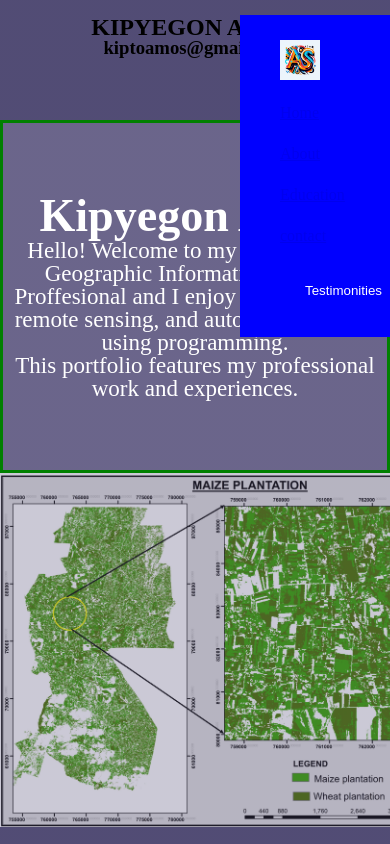
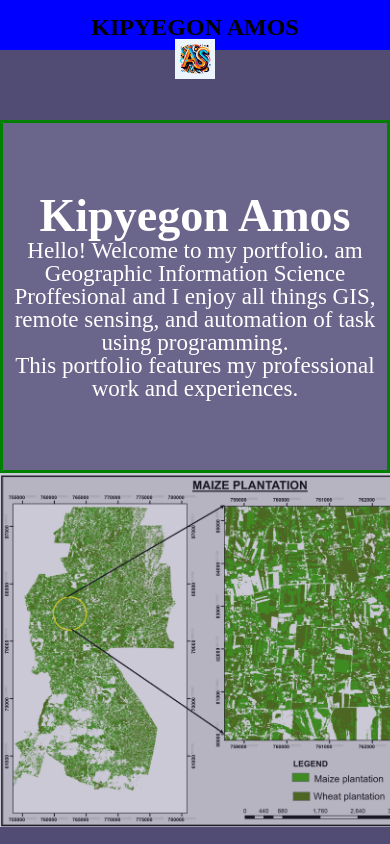
Before and after one commit to KIPYEGON2000/amos-portfolio, a React (Vite) app: page / in a window 390 px wide. Shown: the top 844 px of the page. Built offline with nearby package versions, Linux system fonts and the light colour scheme.

Commit message:
mobile test

```diff
--- a/src/Components/Navbar/Navbar.css
+++ b/src/Components/Navbar/Navbar.css
@@ -48,6 +48,12 @@ nav ul li{
     height: auto;
     display: none;
 }
+.menu{
+    margin: 25px 40px;
+   display: block;
+
+
+}
 
 @media (max-width: 800px) {
     nav ul li {
@@ -58,20 +64,42 @@ nav ul li{
     nav ul{
         position: fixed;
         width: 150px;
-        right: 0;
+        right: 0px;
         background-color: blue;
+        display: block;
     }
     nav{
+
         padding: 15px 0;
 
+        width: 100%;
+        right: 0px;
+        background-color: blue;
+        display: flex;
+
+
+
+
+
     }
+
     .logo{display: none;}
 
     .logo1{
-        max-width: 40px;
+         width: 40px;
         height: auto;
         display: block;
         cursor: pointer;
+
+
+
+
+
+    }
+    .hide-mobile{
+        right:-200px;
+
+
     }
 
 
--- a/src/Components/Navbar/Navbar.jsx
+++ b/src/Components/Navbar/Navbar.jsx
@@ -9,13 +9,22 @@ function Navbar(){
             window.scrollY>50 ? navBack(true):navBack(false);
         }),[]
     })
+    const [mobileMenu,setMobile]=useState(false);
+    const toggleMenu=()=>{
+        mobileMenu?setMobile(false):setMobile(true)
+
+    }
     return(
         <nav className={`container ${navColor? 'dark-color':''}`}>
             <img className="logo" src={logo} alt="" />
             <h1>KIPYEGON AMOS</h1>
-            <h3>kiptoamos@gmail.com</h3>
-                        <ul>
-                        <li><img className="logo1" src={logo} alt="" /></li>
+            <img onClick={toggleMenu} className="logo1" src={logo} alt=""/>
+
+
+
+
+                        <ul className={mobileMenu? '':'hide-mobile'}>
+
 
                 <li>
                     <Link to="/">Home</Link>
@@ -36,6 +45,8 @@ function Navbar(){
 
             </ul>
 
+
+
         </nav>
 
     );
```
